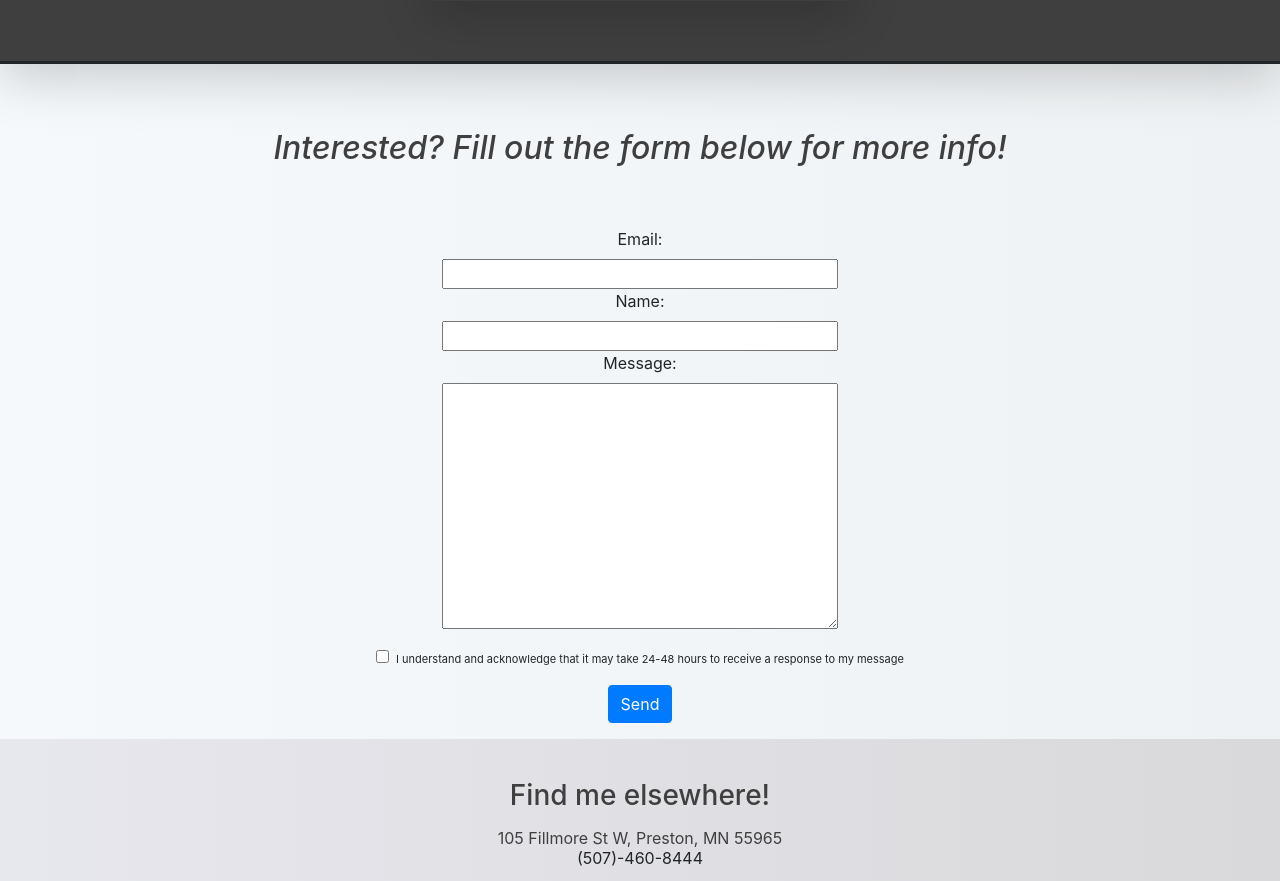
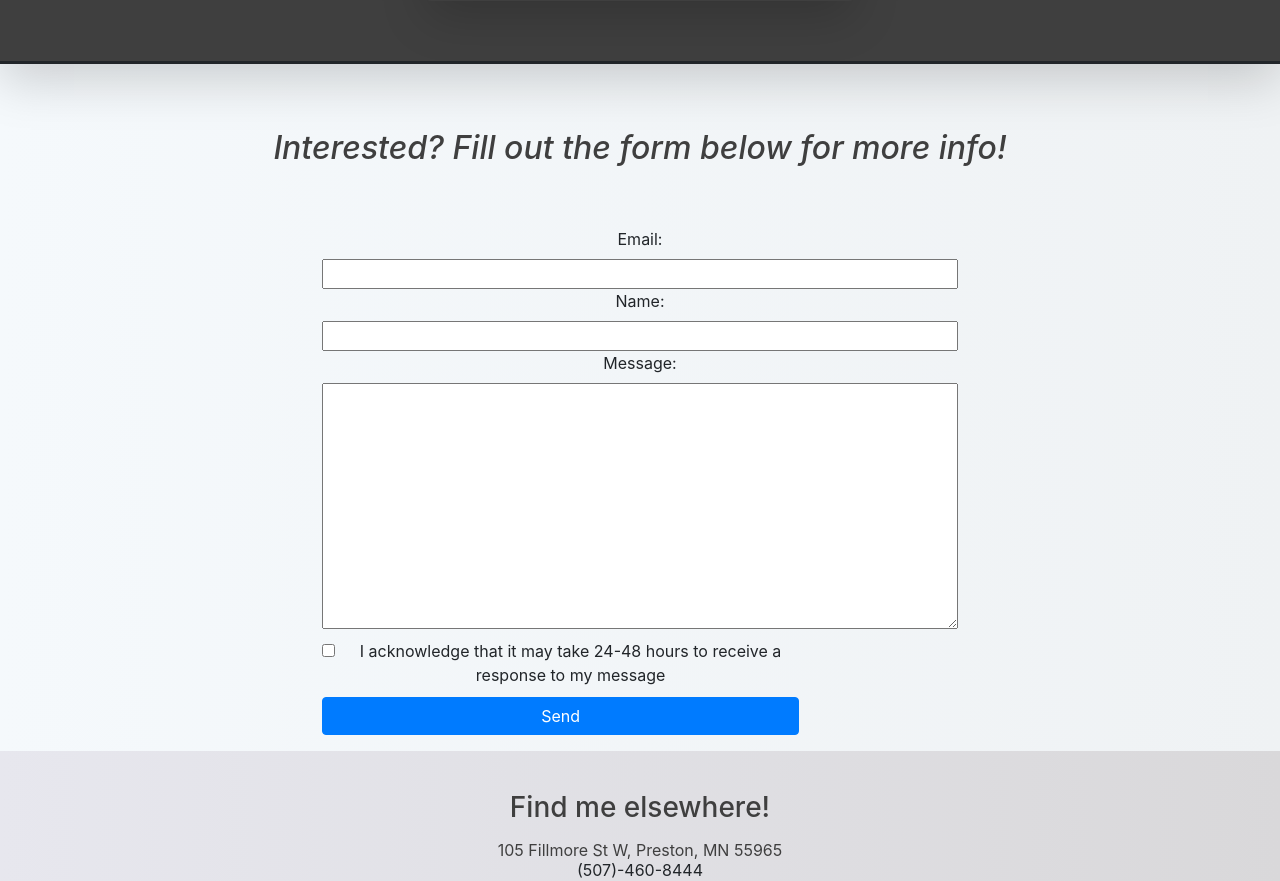
Before and after one commit to pataskad/nelson-photography-live, a Django app: page / in a window 1280 px wide. Shown: the part 2723-3604 px from the top of the page. Run offline with Django 3.2, Linux system fonts and the light colour scheme; some libraries are stand-ins or nearby versions.

Commit message:
contact form backend progress

```diff
--- a/portfolio/forms.py
+++ b/portfolio/forms.py
@@ -1,6 +1,7 @@
 from django import forms
+
 
 class contactForm(forms.Form):
     email=forms.EmailField(required=True)
     name=forms.CharField(max_length=100, required=True)
-    message=forms.CharField(widget=forms.Textarea,required=True)
+    message=forms.CharField(widget=forms.Textarea, required=True)
--- a/portfolio/templates/index.html
+++ b/portfolio/templates/index.html
@@ -139,24 +139,20 @@
       <i><h2 style="margin-bottom: 30px; margin-top: 15px; color: #3F3F3F;">Interested? Fill out the form below for more info!</h2></i>
     </div>
 
-    <div class="container-fluid" style="text-align: center; padding-bottom: 40px; padding-top: 30px; padding-right: 0px; padding-left: 0px;">
-      <form class="needs-validation" style="text-align: -webkit-center; line-height: 1.5;" method="POST" novalidate>
+    <div class="container-fluid" style="text-align: center; padding-top: 30px; padding-right: 0px; padding-left: 0px;">
+      <form style="display: inline-grid; text-align: -webkit-center; line-height: 1.5;" method="POST" required>
         {% csrf_token %}
-        <div class="form-group">
-          <div class="col-md-4 mb-3" style="display: inline-grid;">
-            {{form}}
-          </div>
-        <div class="form-group" style="width: 75%;">
+        {{form}}
+        <div class="form-group" style="width: 75%; display: inline-grid; margin-top: 10px;">
           <div class="form-check">
             <input class="form-check-input" type="checkbox" value="" id="invalidCheck" required>
-            <label class="form-check-label" for="invalidCheck" style="font-size: 11px;">
-              I understand and acknowledge that it may take 24-48 hours to receive a response to my message
+            <label class="form-check-label" style="padding-bottom: 10px;" for="invalidCheck" style="font-size: 10px;">
+              I acknowledge that it may take 24-48 hours to receive a response to my message
             </label>
             <div class="invalid-feedback">
               You must agree before submitting.
             </div>
           </div>
-        </div>
         <input type="submit" class="btn btn-primary" value="Send"/>
       </form>
     </div>
--- a/portfolio/views.py
+++ b/portfolio/views.py
@@ -4,12 +4,17 @@ from django.conf import settings
 from portfolio.forms import contactForm
 
 
+
 def index(request):
     if request.method == 'GET':
         form_class = contactForm
         form = form_class(None)
-        return render(request, 'index.html',  {'form':form})
+        context = {
+                'form': form,
+            }
+        return render(request, 'index.html', context)
     if request.method == 'POST':
+
         form=contactForm(request.POST)
         if form.is_valid():
             email=form.cleaned_data['email']
@@ -17,6 +22,10 @@ def index(request):
             message=form.cleaned_data['message']
 
             send_mail(name, message, email, ['nelsonj@pixbyjade.com'], fail_silently=False)
+
         else:
             form = contactForm()
-    return render(request, 'index.html', {'form':form})
+            context = {
+                'form': form,
+            }
+    return redirect('/')
```
Also changed, not shown: nelson_photography/settings.py (line endings or trailing spaces).
